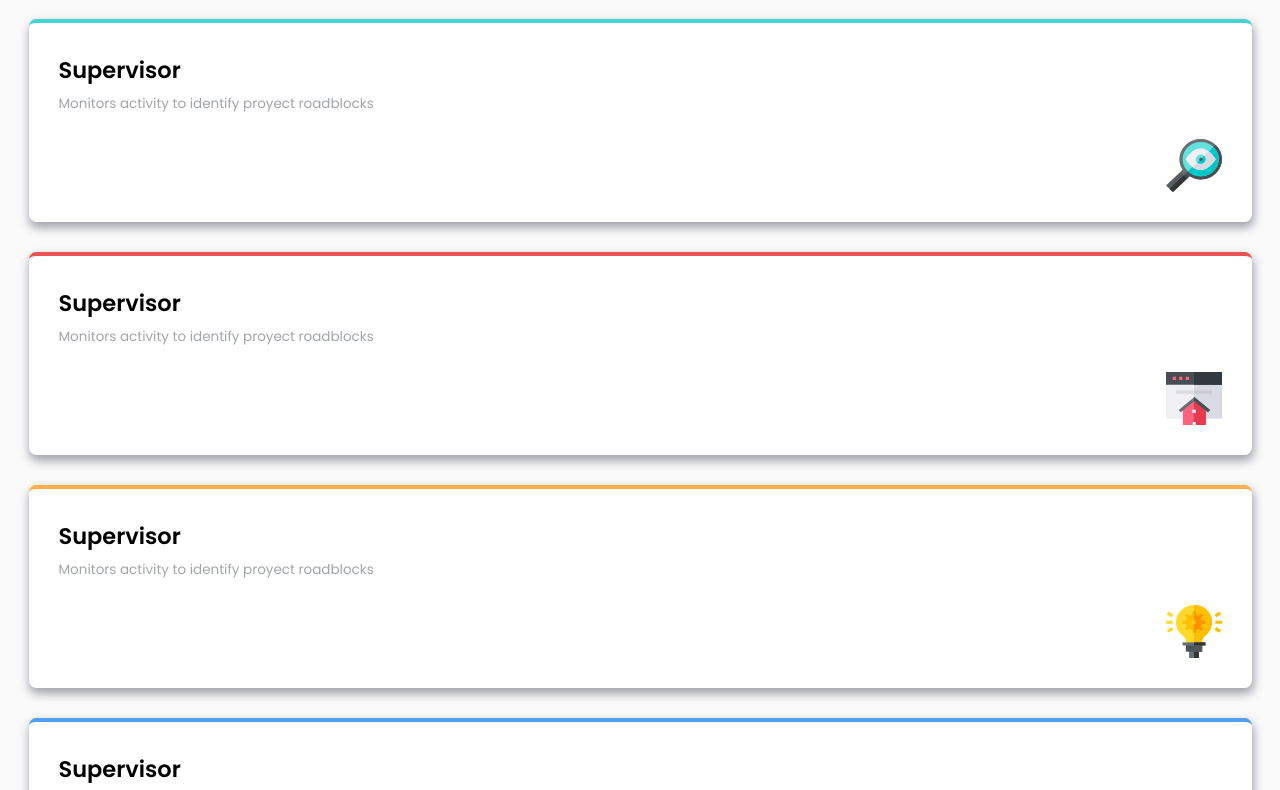
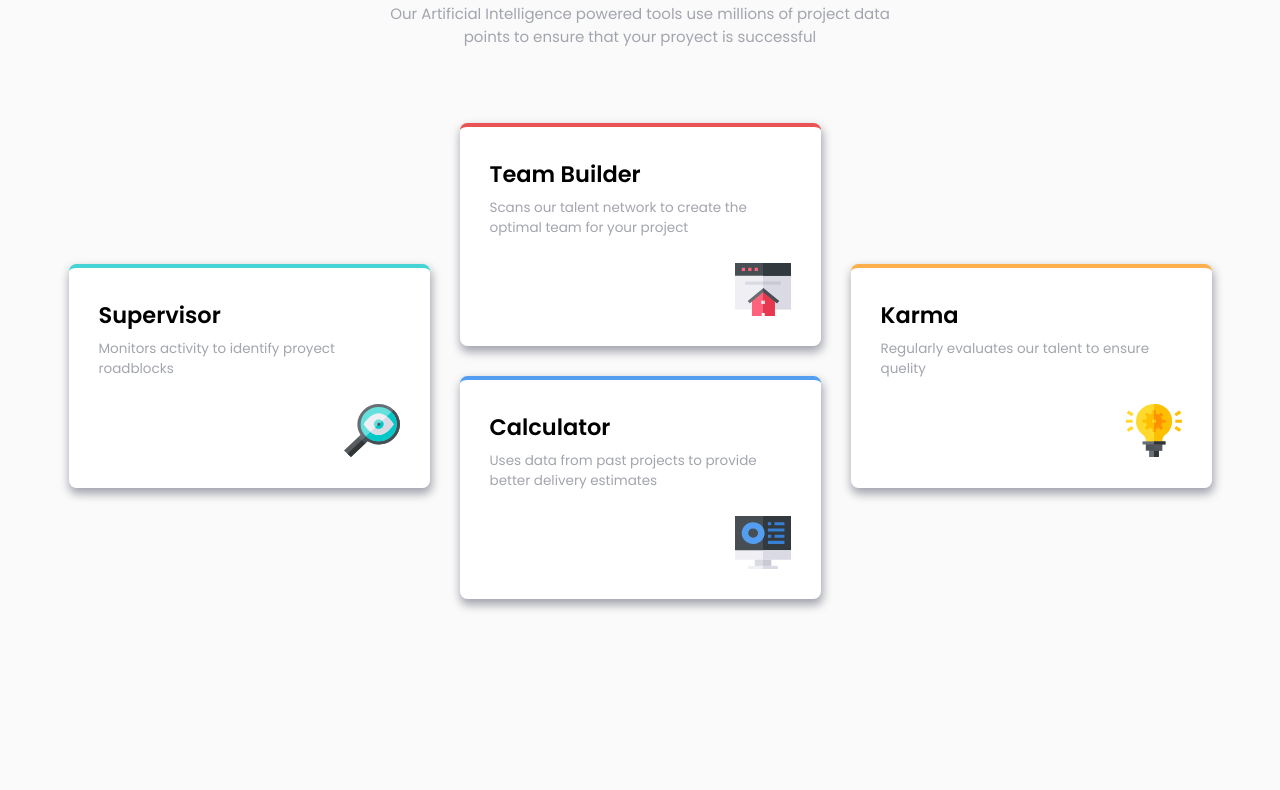
Before and after one commit to bhcc-developer/Card-feature-section-master, a plain HTML site: page index.html in a window 1280 px wide. Shown: the part 201-991 px from the top of the page. After the commit the page ends 830 px from the top, so only its background shows below. Drawn offline with Linux system fonts and the light colour scheme.

Commit message:
Terminado el Reponsive Design y la version Desktop

```diff
--- a/index.html
+++ b/index.html
@@ -20,8 +20,7 @@
         </div>
     </section>
     <section class="section__card">
-        <div class="wrapper">
-
+        <div class="wrapper grid">
             <div class="card supervisor">
                 <h2 class="card__title">Supervisor</h2>
                 <p class="copy">Monitors activity to identify proyect roadblocks</p>
@@ -31,24 +30,24 @@
             </div>
 
             <div class="card teamBuilder">
-                <h2 class="card__title">Supervisor</h2>
-                <p class="copy">Monitors activity to identify proyect roadblocks</p>
+                <h2 class="card__title">Team Builder</h2>
+                <p class="copy">Scans our talent network to create the optimal team for your project</p>
                 <p class="card__img">
                     <img class="img" src="./images/icon-team-builder.svg" alt="">
                 </p>
             </div>
 
             <div class="card karma">
-                <h2 class="card__title">Supervisor</h2>
-                <p class="copy">Monitors activity to identify proyect roadblocks</p>
+                <h2 class="card__title">Karma</h2>
+                <p class="copy">Regularly evaluates our talent to ensure quelity</p>
                 <p class="card__img">
                     <img class="img" src="./images/icon-karma.svg" alt="">
                 </p>
             </div>
 
             <div class="card calculator">
-                <h2 class="card__title">Supervisor</h2>
-                <p class="copy">Monitors activity to identify proyect roadblocks</p>
+                <h2 class="card__title">Calculator</h2>
+                <p class="copy">Uses data from past projects to provide better  delivery estimates</p>
                 <p class="card__img">
                     <img class="img" src="./images/icon-calculator.svg" alt="">
                 </p>
--- a/scss/main.scss
+++ b/scss/main.scss
@@ -42,6 +42,7 @@ h1, h2, h3, h4, p {
     &__second {
         // border: 1px solid yellow;
         font-weight: 600;
+        display: block;
     }
 }
 
@@ -100,3 +101,102 @@ h1, h2, h3, h4, p {
         justify-content: flex-end;
     }
 }
+
+
+//responsive design
+
+@media screen and (min-width:  480px ) {
+
+    .title {
+        // border: 1px solid red;
+        font-size: 2em;
+        font-weight: 300;
+    }
+}
+
+@media screen and (min-width:  768px ) {
+
+    .title {
+        // border: 1px solid red;
+        font-size: 2em;
+    }
+    .copy {
+        padding: 0 6rem;
+    }
+
+    .card {
+        .copy {
+            padding: 0;
+        }
+    }
+    .grid {
+        display: grid;
+        grid-template-columns: 1fr 1fr;
+        grid-column-gap: 2em;
+    }
+
+}
+
+@media screen and (min-width: 1024px) {
+    .title {
+        // border: 1px solid red;
+        font-size: 2.4em;
+    }
+
+    .grid {
+        // border: 1px solid red;
+        grid-template-columns: 1fr 1fr 1fr;
+        grid-template-rows: 1fr 1fr;
+        grid-template-areas: "supervisor1 teambuilder1 karma1"
+                             "supervisor1 calculator1 karma1";
+    }
+
+    .wrapper {
+        max-width: 1200px;
+        margin-left: auto;
+        margin-right: auto;
+    }
+    .copy {
+        padding: 0 14rem;
+    }
+
+
+
+    .card {
+        .copy {
+            padding: 0;
+        }
+
+        &.supervisor {
+            grid-area: supervisor1;
+            height: 14rem;
+            width: 100%;
+            margin: auto;
+        }
+
+        &.teamBuilder {
+            grid-area: teambuilder1;
+        }
+        &.karma {
+            grid-area: karma1;
+            height: 14rem;
+            width: 100%;
+            margin: auto;
+        }
+        &.calculator {
+            grid-area: calculator1;
+        }
+    }
+}
+
+@media screen and (min-width: 1200px) {
+    .copy {
+        padding: 0 20rem;
+    }
+
+    .card {
+        .copy {
+            padding: 0;
+        }
+    }
+}
```
Also changed, not shown: css/styles.css, 2 other files.
